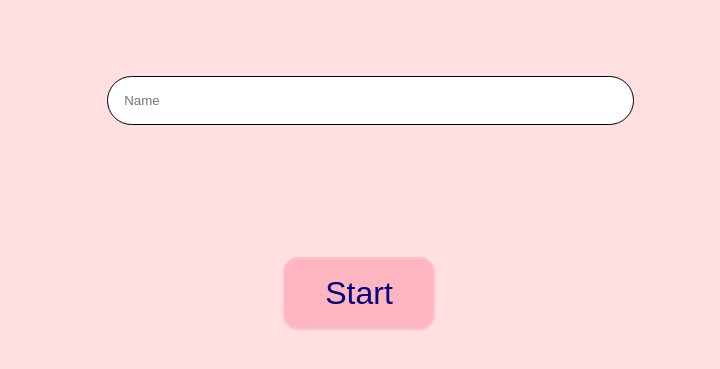
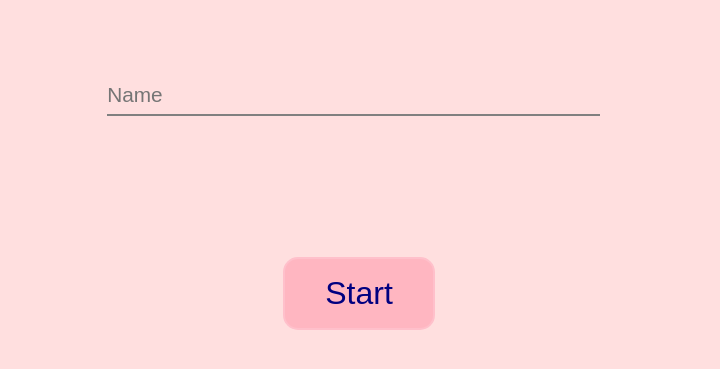
Before and after one commit to yash-kumar-yks/Hangman-frontend, a React app: page / in a window 1280 px wide. Shown: the part 143-512 px from the top of the page, without its empty margins (280-1000 px from the left). Built offline with nearby package versions, Linux system fonts and the light colour scheme.

Commit message:
css continued

```diff
--- a/api/sessions.js
+++ b/api/sessions.js
@@ -1,4 +1,5 @@
 const BASE_URL = "https://hangman-yks.herokuapp.com/api/sessions";
+// const BASE_URL = "http://localhost:7000/api/sessions";
 
 async function createSession(name) {
   const response = await fetch(`${BASE_URL}/`, {
--- a/components/game/lives.js
+++ b/components/game/lives.js
@@ -1,8 +1,7 @@
 import React from 'react'
-
 export default function Lives({ livesLeft }) {
   return (
-    <div>
+    <div className='lives'>
       Lives: {livesLeft}
     </div>
   )
--- a/styles/components/start.css
+++ b/styles/components/start.css
@@ -19,15 +19,19 @@
     background: darken(pink, 2.5%);
 }
 .input_start{
-  border:none;
+  border:0;
+  border-bottom: 2px solid gray;
+  outline: 0;
+  font-size: 1.3rem;
   text-decoration: none;
   width:39%;
   left:30%;
-  padding: 1rem;
-  border:1px solid black;
-  border-radius: 99px;
+  padding: 7px 0;
+  background: transparent;
+  transition: border-color 0.2s;
   position: relative;
 }
-.input_start:hover{
-  border: 1px solid pink;
+.input_start:focus{
+    color: black;
+    border-bottom: 2px solid #11998e;
 }
```
Also changed, not shown: 1 other file.
